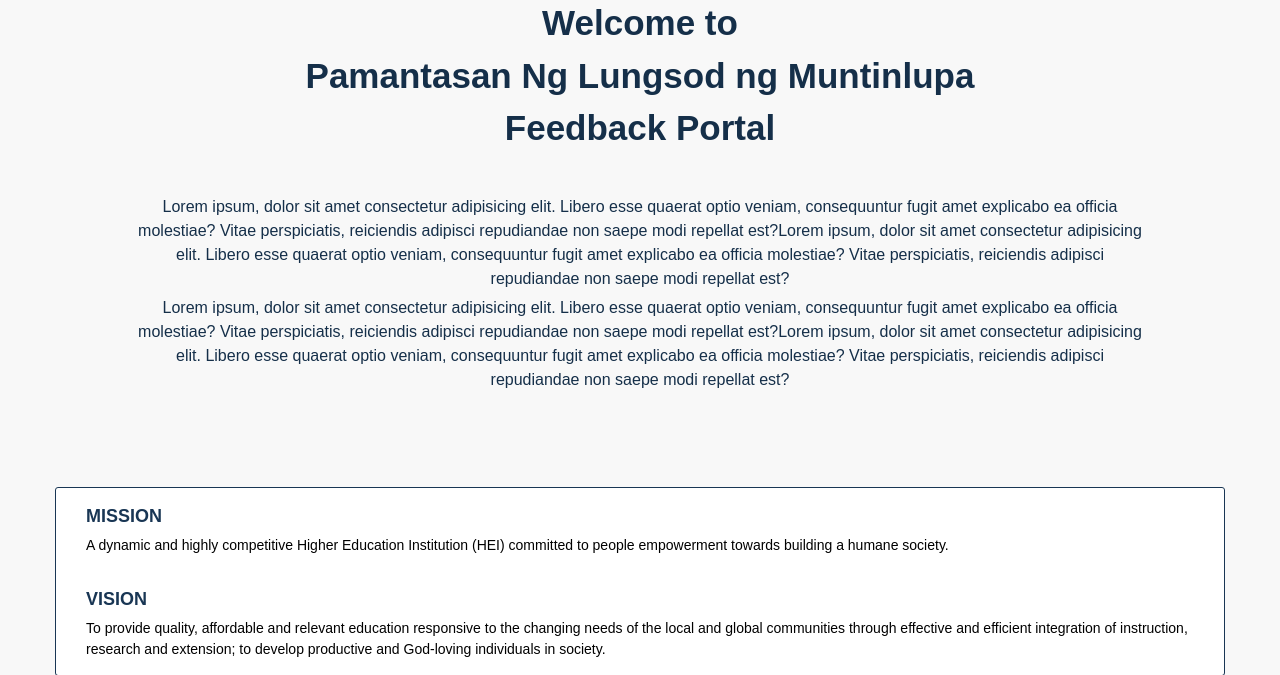
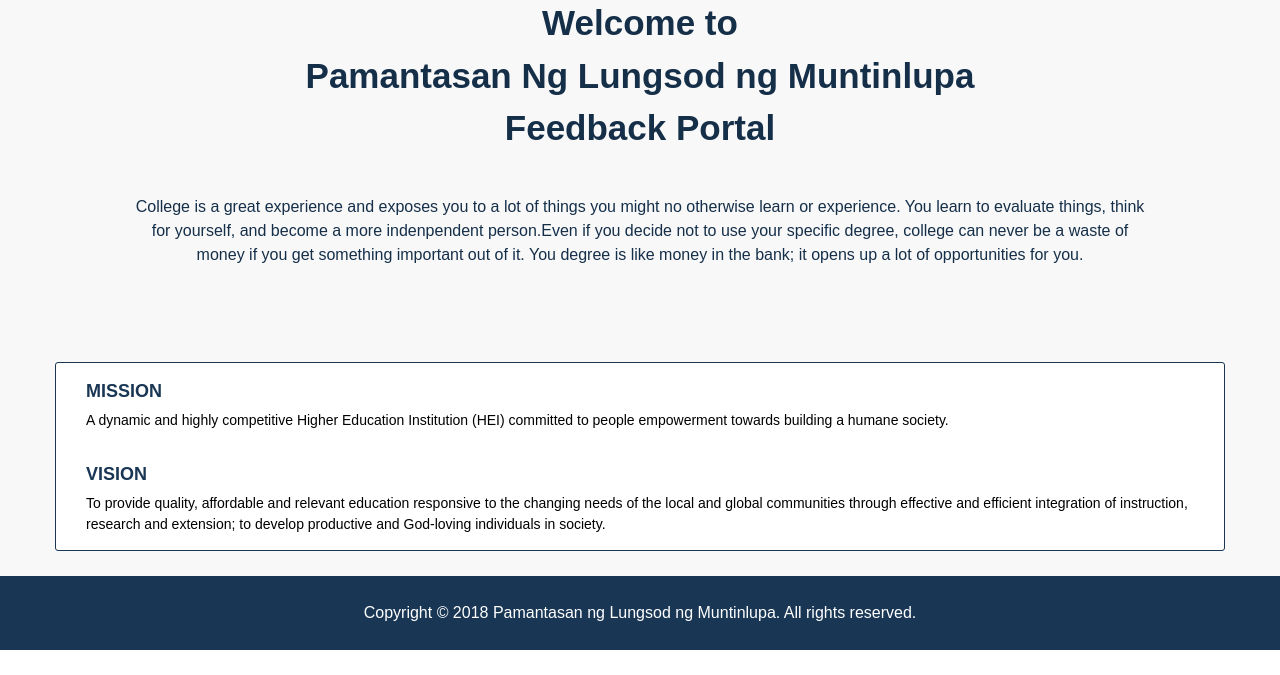
Before and after one commit to DJDigo/PLMUN, a CakePHP app: the page made by app/View/Pages/dashboard.ctp in a window 1280 px wide. Shown: the part 243-918 px from the top of the page. After the commit the page ends 893 px from the top, so only its background shows below. Run offline with PHP 8.4 and a stand-in for CakePHP, Linux system fonts and the light colour scheme; the template is opened without the code that fills it, so the values that code supplies are empty; some libraries are stand-ins or nearby versions.

Commit message:
added text in dashboard

```diff
--- a/app/View/Pages/dashboard.ctp
+++ b/app/View/Pages/dashboard.ctp
@@ -5,8 +5,7 @@
     <span>Feedback Portal</span>
 
     <div class="top-message-description">
-        <p>Lorem ipsum, dolor sit amet consectetur adipisicing elit. Libero esse quaerat optio veniam, consequuntur fugit amet explicabo ea officia molestiae? Vitae perspiciatis, reiciendis adipisci repudiandae non saepe modi repellat est?Lorem ipsum, dolor sit amet consectetur adipisicing elit. Libero esse quaerat optio veniam, consequuntur fugit amet explicabo ea officia molestiae? Vitae perspiciatis, reiciendis adipisci repudiandae non saepe modi repellat est?</p>
-        <p>Lorem ipsum, dolor sit amet consectetur adipisicing elit. Libero esse quaerat optio veniam, consequuntur fugit amet explicabo ea officia molestiae? Vitae perspiciatis, reiciendis adipisci repudiandae non saepe modi repellat est?Lorem ipsum, dolor sit amet consectetur adipisicing elit. Libero esse quaerat optio veniam, consequuntur fugit amet explicabo ea officia molestiae? Vitae perspiciatis, reiciendis adipisci repudiandae non saepe modi repellat est?</p>
+        <p>College is a great experience and exposes you to a lot of things you might no otherwise learn or experience. You learn to evaluate things, think for yourself, and become a more indenpendent person.Even if you decide not to use your specific degree, college can never be a waste of money if you get something important out of it. You degree is like money in the bank; it opens up a lot of opportunities for you.</p>
     </div>
 </div>
 
```
